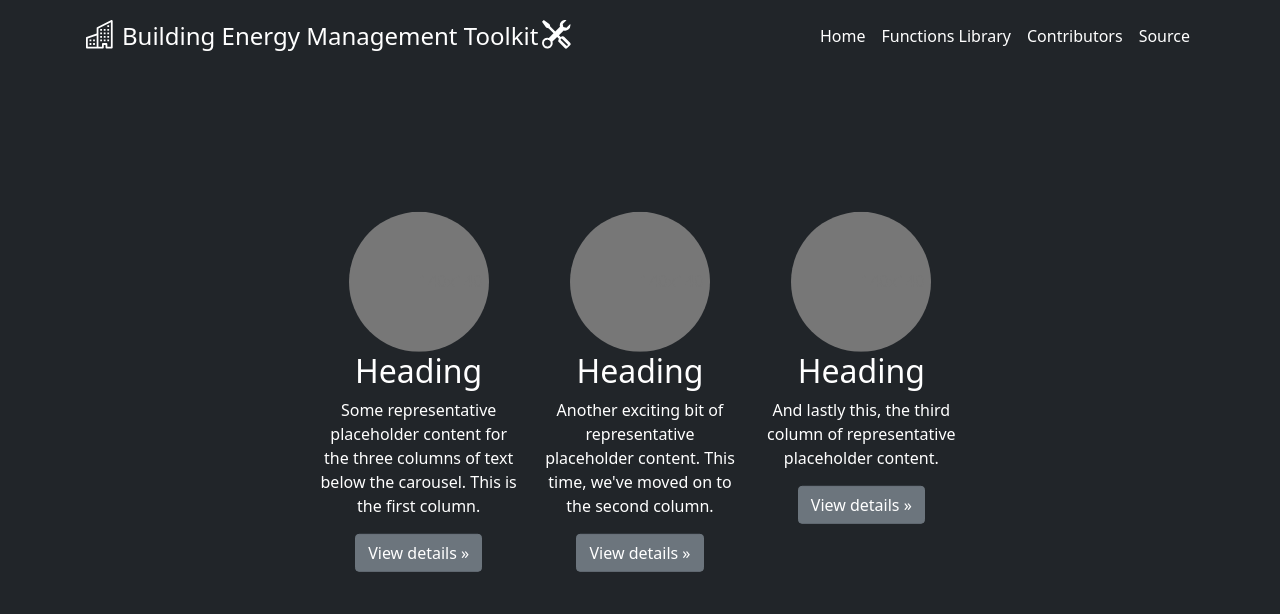
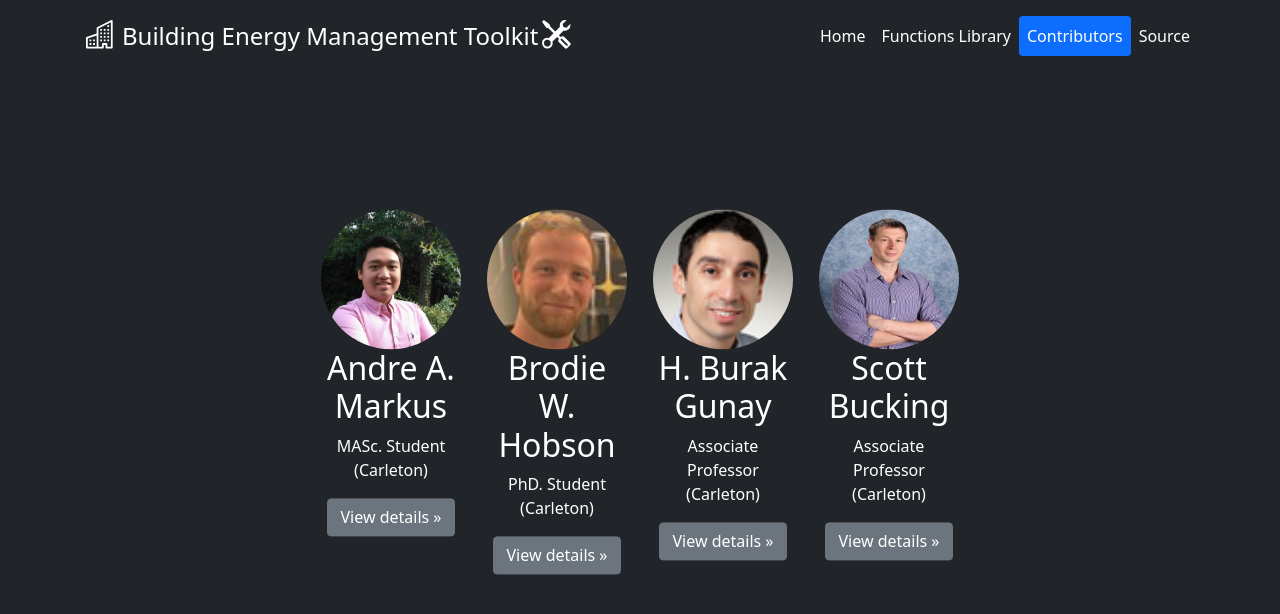
Before and after one commit to Carleton-DBOM-Research-Group/Building_energy_management_toolkit, a Flask app: page /contributors in a window 1280 px wide. Shown: the top 614 px of the page. Run offline with Flask 2, Linux system fonts and the light colour scheme.

Commit message:
revised contributors page and added avatar pictures

```diff
--- a/templates/contributors.html
+++ b/templates/contributors.html
@@ -22,6 +22,10 @@
         -ms-transform: translate(-50%, -50%);
         transform: translate(-50%, -50%);
        }
+
+      img {
+        border-radius: 50%;
+      }
     </style>
 
 
@@ -48,8 +52,8 @@
 
         <ul class="nav nav-pills">
           <li><a href="/home" class="nav-link px-2 text-white">Home</a></li>
-          <li><a href="functions.html" class="nav-link px-2 text-white">Functions Library</a></li>
-          <li><a href="/contributors" class="nav-link px-2 text-white">Contributors</a></li>
+          <li><a href="/functions" class="nav-link px-2 text-white">Functions Library</a></li>
+          <li><a href="/contributors" class="nav-link px-2 text-white active">Contributors</a></li>
           <li><a href="https://github.com/Carleton-DBOM-Research-Group/Building_energy_management_toolkit.git" title="GitHub" class="nav-link px-2 text-white" target="_blank">Source</a></li>
         </ul>
       </div>
@@ -62,28 +66,31 @@
 <div class="container-xxl">
   <div class="center">
 
-    <!-- Three columns of text below the carousel -->
+    <!-- four columns of text -->
     <div class="row">
-      <div class="col-lg-4">
-        <svg class="bd-placeholder-img rounded-circle" width="140" height="140" xmlns="http://www.w3.org/2000/svg" role="img" aria-label="Placeholder: 140x140" preserveAspectRatio="xMidYMid slice" focusable="false"><title>Placeholder</title><rect width="100%" height="100%" fill="#777"/><text x="50%" y="50%" fill="#777" dy=".3em">140x140</text></svg>
-
-        <h2>Heading</h2>
-        <p>Some representative placeholder content for the three columns of text below the carousel. This is the first column.</p>
+      <div class="col-lg-3">
+        <img src="/static/img/dre-avatar.png" alt="Avatar" width="140" height="140">
+        <h2>Andre A. Markus</h2>
+        <p>MASc. Student (Carleton)</p>
         <p><a class="btn btn-secondary" href="#">View details &raquo;</a></p>
-      </div><!-- /.col-lg-4 -->
-      <div class="col-lg-4">
-        <svg class="bd-placeholder-img rounded-circle" width="140" height="140" xmlns="http://www.w3.org/2000/svg" role="img" aria-label="Placeholder: 140x140" preserveAspectRatio="xMidYMid slice" focusable="false"><title>Placeholder</title><rect width="100%" height="100%" fill="#777"/><text x="50%" y="50%" fill="#777" dy=".3em">140x140</text></svg>
-
-        <h2>Heading</h2>
-        <p>Another exciting bit of representative placeholder content. This time, we've moved on to the second column.</p>
-        <p><a class="btn btn-secondary" href="#">View details &raquo;</a></p>
-      </div><!-- /.col-lg-4 -->
-      <div class="col-lg-4">
-        <svg class="bd-placeholder-img rounded-circle" width="140" height="140" xmlns="http://www.w3.org/2000/svg" role="img" aria-label="Placeholder: 140x140" preserveAspectRatio="xMidYMid slice" focusable="false"><title>Placeholder</title><rect width="100%" height="100%" fill="#777"/><text x="50%" y="50%" fill="#777" dy=".3em">140x140</text></svg>
-
-        <h2>Heading</h2>
-        <p>And lastly this, the third column of representative placeholder content.</p>
-        <p><a class="btn btn-secondary" href="#">View details &raquo;</a></p>
+      </div><!-- /.col-lg-3 -->
+      <div class="col-lg-3">
+        <img src="/static/img/brodie-avatar.png" alt="Avatar" width="140" height="140">
+        <h2>Brodie W. Hobson</h2>
+        <p>PhD. Student (Carleton)</p>
+        <p><a class="btn btn-secondary" href="https://www.researchgate.net/profile/Brodie-Hobson" target="_blank">View details &raquo;</a></p>
+      </div><!-- /.col-lg-3 -->
+      <div class="col-lg-3">
+        <img src="/static/img/burak-avatar.png" alt="Avatar" width="140" height="140">
+        <h2>H. Burak Gunay</h2>
+        <p>Associate Professor (Carleton)</p>
+        <p><a class="btn btn-secondary" href="https://carleton.ca/cee/people/gunay-h-burak/" target="_blank">View details &raquo;</a></p>
+      </div><!-- /.col-lg-3 -->
+      <div class="col-lg-3">
+        <img src="/static/img/scott-avatar.png" alt="Avatar" width="140" height="140">
+        <h2>Scott Bucking</h2>
+        <p>Associate Professor (Carleton)</p>
+        <p><a class="btn btn-secondary" href="https://carleton.ca/cee/people/bucking-scott/" target="_blank">View details &raquo;</a></p>
       </div><!-- /.col-lg-4 -->
     </div><!-- /.row -->
 
```
Also changed, not shown: static/img/brodie-avatar.png (added), static/img/burak-avatar.png (added), static/img/dre-avatar.png (added), static/img/scott-avatar.png (added).
